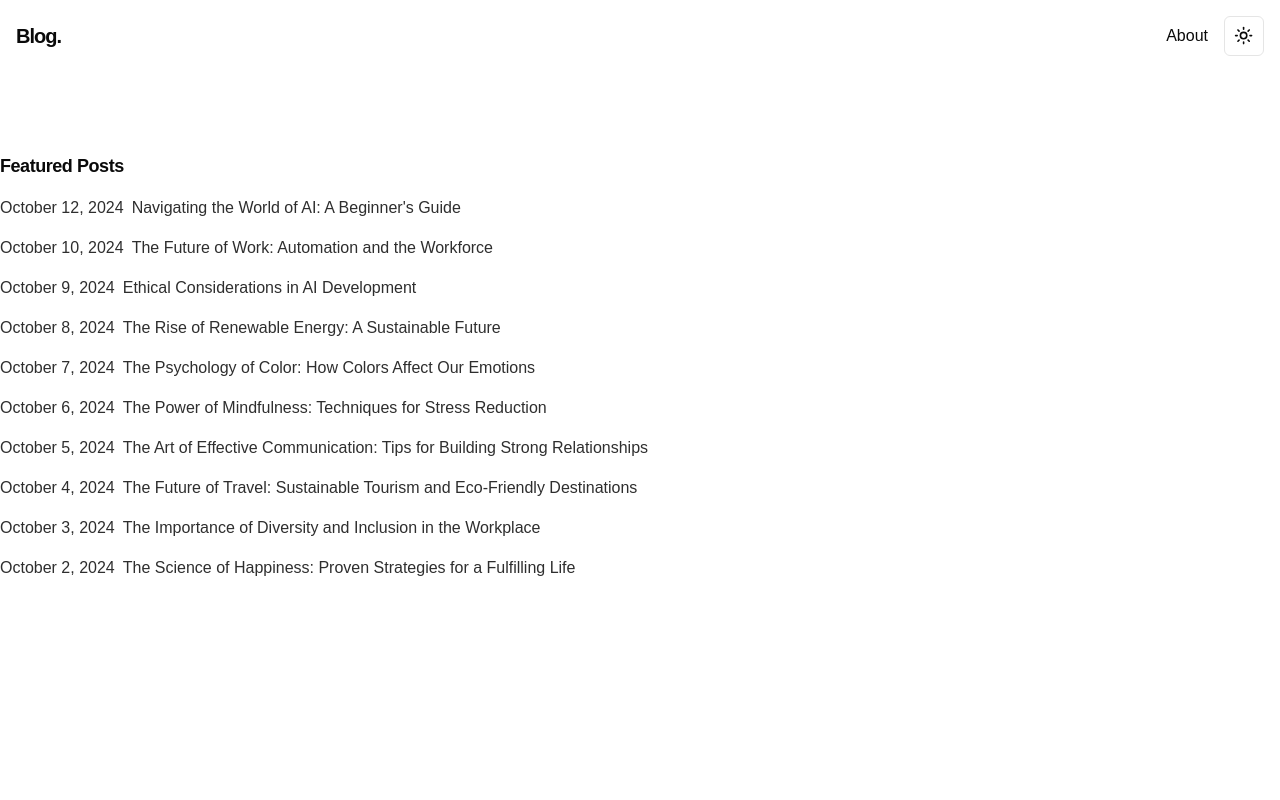
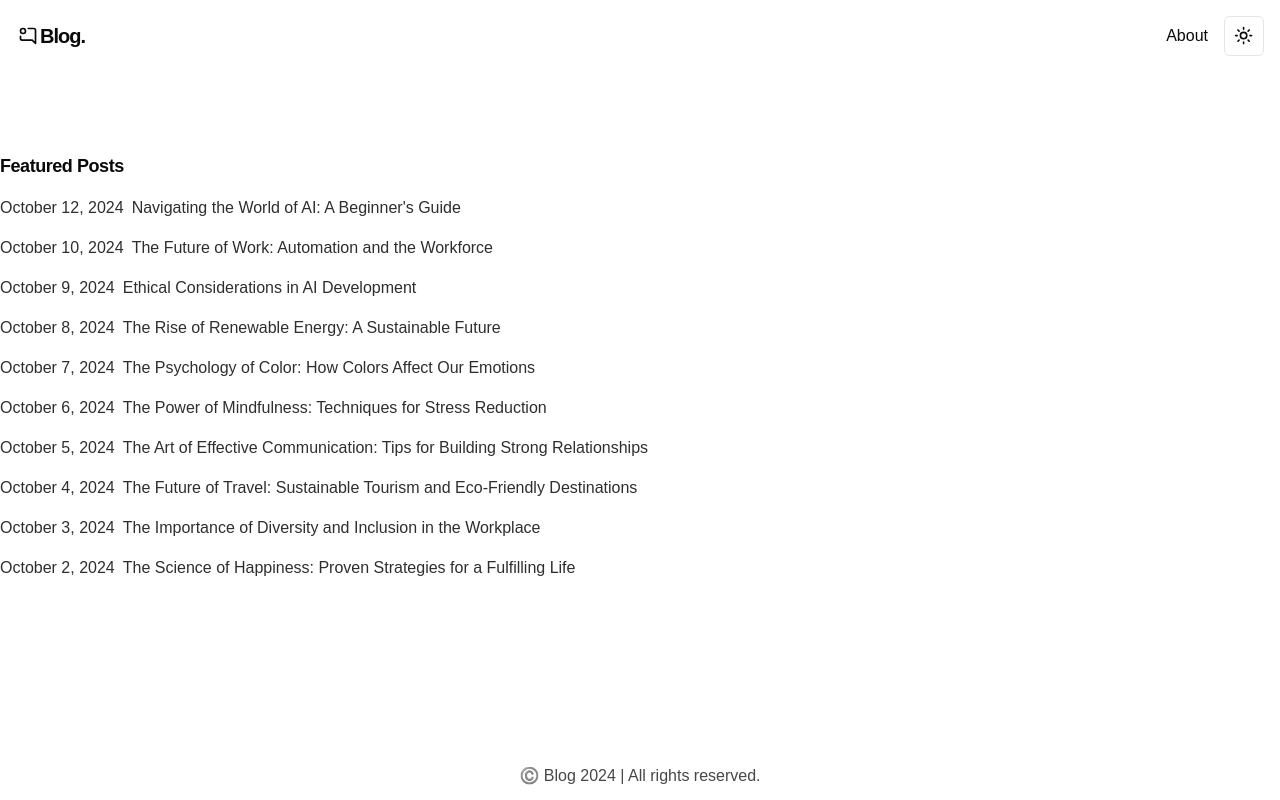
Before and after one commit to gevaun/blog, a Next.js app: page / in a window 1280 px wide. Built offline with nearby package versions, Linux system fonts and the light colour scheme.

Commit message:
Refactor layout component to add Footer

```diff
--- a/app/layout.tsx
+++ b/app/layout.tsx
@@ -3,6 +3,7 @@ import localFont from "next/font/local";
 import "./globals.css";
 import Navigation from "@/components/navigation";
 import { ThemeProvider } from "@/components/theme-provider";
+import Footer from "@/components/footer";
 
 const geistSans = localFont({
   src: "./fonts/GeistVF.woff",
@@ -29,7 +30,7 @@ export default function RootLayout({
   return (
     <html lang="en">
       <body
-        className={`${geistSans.variable} ${geistMono.variable} antialiased`}
+        className={`${geistSans.variable} ${geistMono.variable} antialiased min-h-screen flex flex-col`}
       >
         <ThemeProvider
           attribute="class"
@@ -37,8 +38,11 @@ export default function RootLayout({
           enableSystem
           disableTransitionOnChange
         >
+          <div className="flex flex-auto flex-col">
           <Navigation />
-          <div className="mt-20 mx-auto container">{children}</div>
+          <div className="mt-20 mx-auto container ">{children}</div>
+          <Footer />
+          </div>
         </ThemeProvider>
       </body>
     </html>
--- /dev/null
+++ b/components/footer.tsx
@@ -0,0 +1,9 @@
+export default function Footer() {
+  return (
+    <footer className="mt-auto py-3 opacity-75">
+      <div className="max-w-[85rem] mx-auto px-4 sm:px-6 lg:px-8">
+        <p className="text-center">©️ Blog 2024 | All rights reserved.</p>
+      </div>
+    </footer>
+  );
+}
--- a/components/navigation.tsx
+++ b/components/navigation.tsx
@@ -2,9 +2,7 @@
 
 import { usePathname } from "next/navigation";
 import Link from "next/link";
-import { SunIcon, MoonStarIcon, MonitorIcon } from "lucide-react";
-import { useState } from "react";
-import { motion } from "framer-motion";
+import { SunIcon, MoonStarIcon, MonitorIcon, MessageSquareDotIcon, MessageCircleMoreIcon } from "lucide-react";
 import { useTheme } from "next-themes";
 
 import { Button } from "@/components/ui/button"
@@ -18,32 +16,11 @@ import {
 export default function navigation() {
   const { setTheme } = useTheme();
 
-  const themeIconStyle =
-    "w-4 h-4 duration-400 ease-in-out transition dark:hover:stroke-white";
-
-  //   const themeIcon = theme ? (
-  //   <SunIcon
-  //     className={themeIconStyle}
-  //     onClick={() => {
-  //       setTheme("light")
-  //       setThemeState("light");
-  //     }}
-  //   />
-  // ) : (
-  //   <MoonStarIcon
-  //     className={`${themeIconStyle}`}
-  //     onClick={() => {
-  //       setTheme("dark")
-  //       setThemeState("dark");
-  //     }}
-  //   />
-  // );
-
   return (
     <nav className="flex justify-between items-center p-4">
       <div className="flex items-center gap-4">
-        <Link href="/" className="text-xl font-bold tracking-tighter">
-          Blog.
+        <Link href="/" className="text-xl font-bold tracking-tighter flex items-center">
+          <MessageSquareDotIcon className="scale-x scale-x-[-1] h-5"/> Blog.
         </Link>
       </div>
       <div className="flex items-center gap-4">
```
